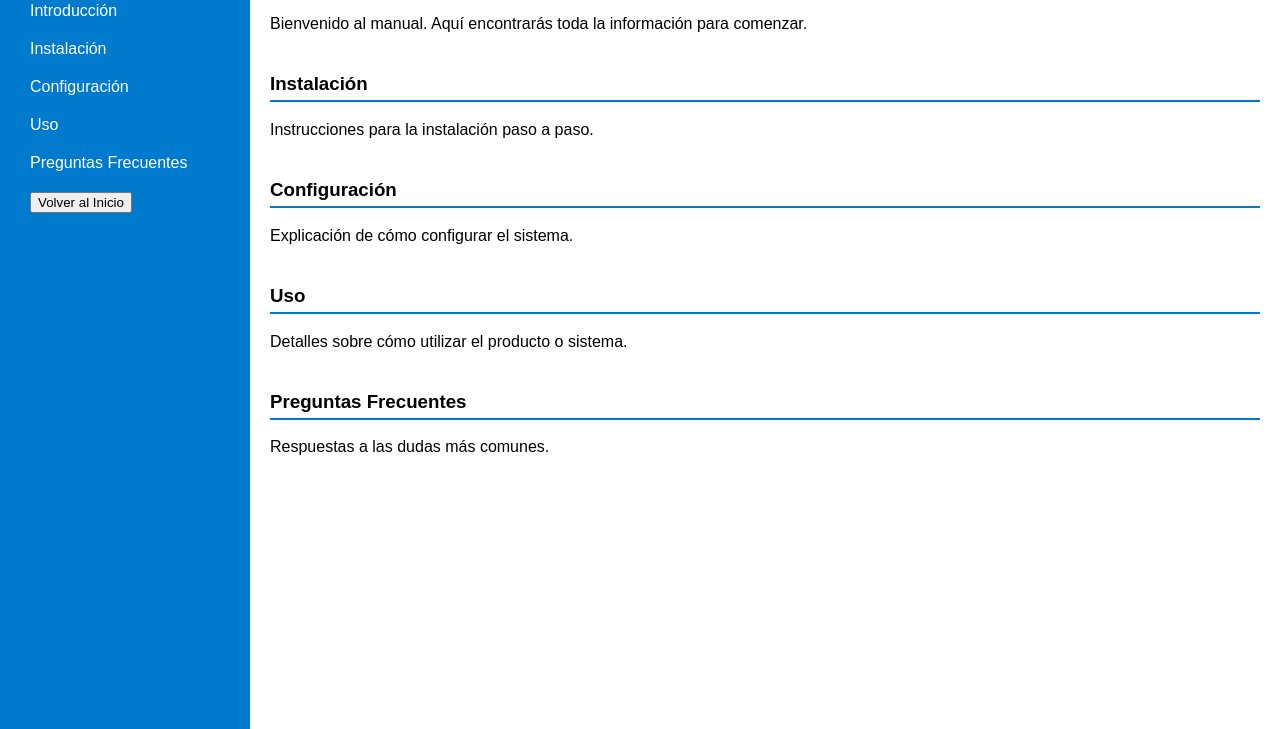
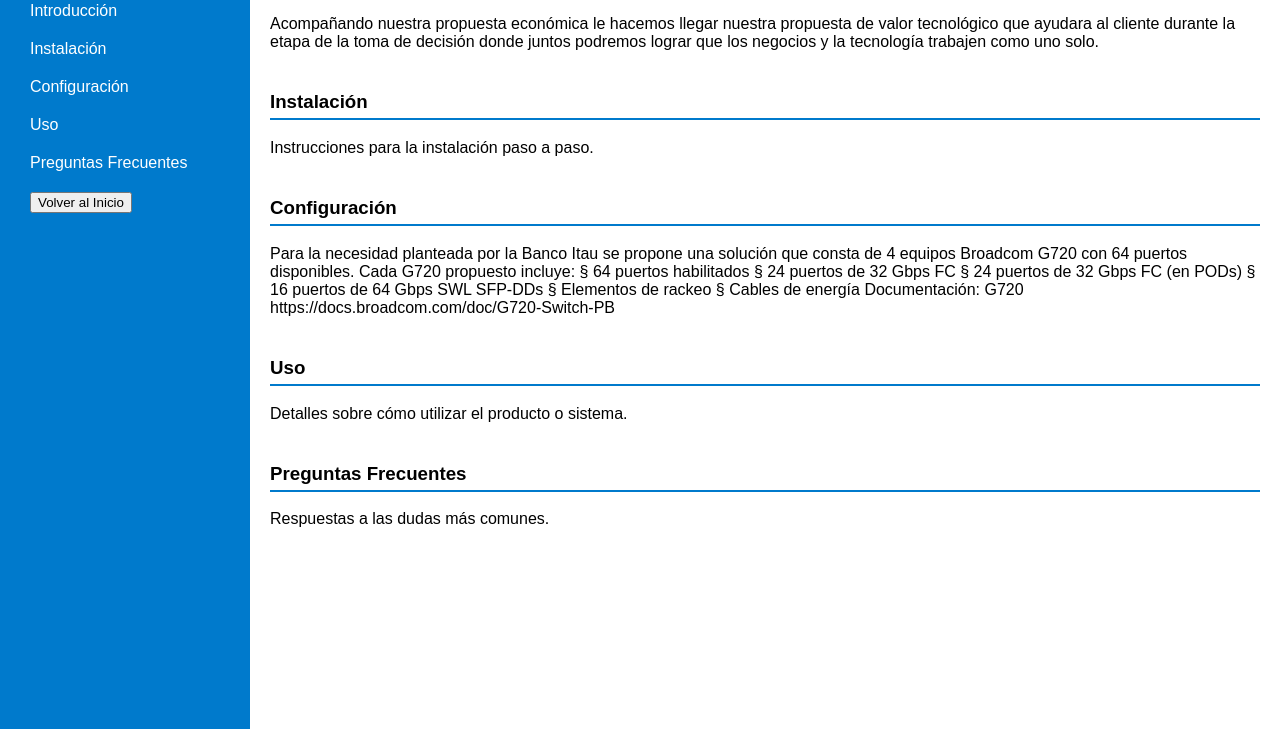
Before and after one commit to Adbonino/base, a plain HTML site: page docs/manual.html in a window 1280 px wide. Shown: the part 71-800 px from the top of the page. Drawn offline with Linux system fonts and the light colour scheme.

Commit message:
Update manual.html

```diff
--- a/docs/manual.html
+++ b/docs/manual.html
@@ -63,7 +63,7 @@
 <main>
   <section id="introduccion">
     <h3>Introducción</h3>
-    <p>Bienvenido al manual. Aquí encontrarás toda la información para comenzar.</p>
+    <p>Acompañando nuestra propuesta económica le hacemos llegar nuestra propuesta de valor tecnológico que ayudara al cliente durante la etapa de la toma de decisión donde juntos podremos lograr que los negocios y la tecnología trabajen como uno solo.</p>
   </section>
 
   <section id="instalacion">
@@ -73,7 +73,39 @@
 
   <section id="configuracion">
     <h3>Configuración</h3>
-    <p>Explicación de cómo configurar el sistema.</p>
+    <p>Para la necesidad planteada por la Banco Itau se propone una solución que consta de 4 equipos Broadcom G720 con 64 puertos disponibles.
+
+
+
+
+
+
+
+Cada G720 propuesto incluye:
+
+§   64 puertos habilitados
+
+§   24 puertos de 32 Gbps FC
+
+§   24 puertos de 32 Gbps FC (en PODs)
+
+§   16 puertos de 64 Gbps SWL SFP-DDs
+
+§   Elementos de rackeo
+
+§   Cables de energía
+
+
+
+
+
+Documentación:
+
+
+
+G720
+
+https://docs.broadcom.com/doc/G720-Switch-PB</p>
   </section>
 
   <section id="uso">
```
